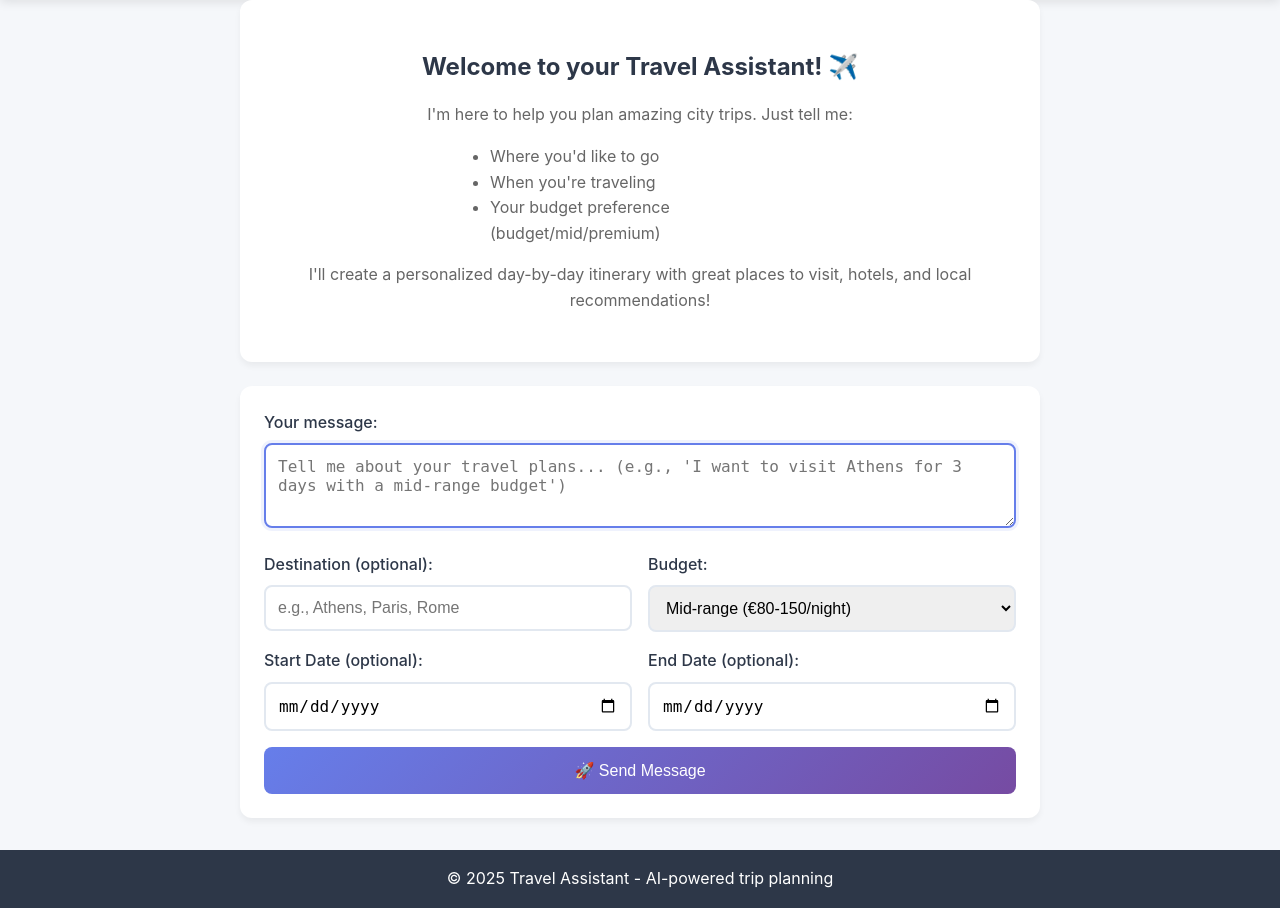
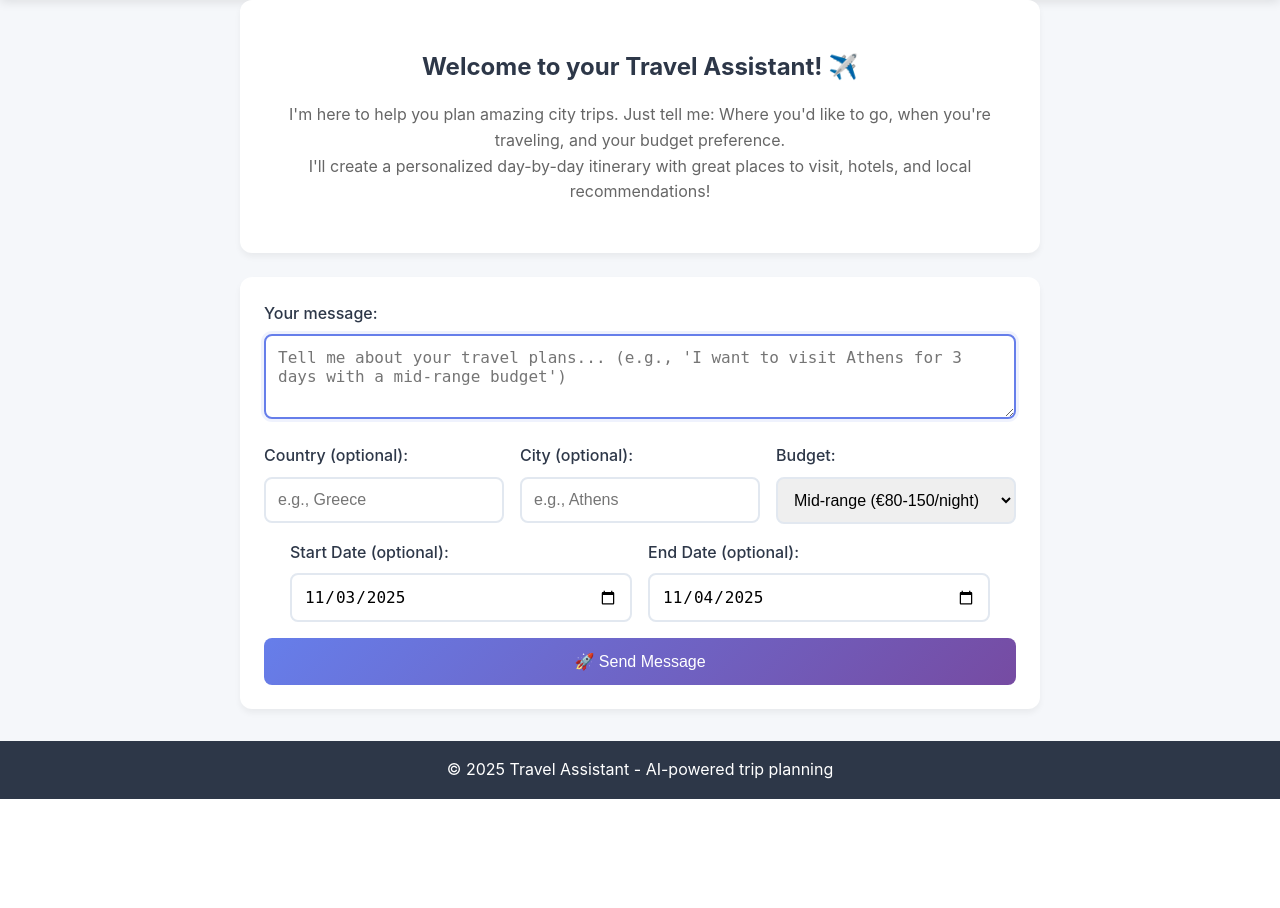
Before and after one commit to lapikuhu/LLM_powered_travel-assistant_demo, a FastAPI app: page / in a window 1280 px wide. Shown: the part 78-986 px from the top of the page. After the commit the page ends 877 px from the top, so only its background shows below. Run offline with FastAPI, Linux system fonts and the light colour scheme; parts of the project's set-up code (start-up, migrations or seed data) failed here and were passed over.

Commit message:
fix: bug fixes, UI fixes and polish

```diff
--- a/app/web/forms.py
+++ b/app/web/forms.py
@@ -8,7 +8,9 @@ from pydantic import BaseModel, Field, validator
 class ChatForm(BaseModel):
     """Form for chat messages."""
     message: str = Field(..., min_length=1, max_length=1000, description="Chat message")
-    destination: Optional[str] = Field(None, max_length=100, description="Destination city")
+    # Split destination into structured fields
+    city: Optional[str] = Field(None, max_length=100, description="Destination city")
+    country: Optional[str] = Field(None, max_length=100, description="Destination country")
     start_date: Optional[date] = Field(None, description="Start date")
     end_date: Optional[date] = Field(None, description="End date")
     budget_tier: Optional[str] = Field(None, description="Budget tier")
--- a/app/web/routes.py
+++ b/app/web/routes.py
@@ -118,7 +118,8 @@ async def home(request: Request):
 async def chat(
     request: Request,
     message: str = Form(...),
-    destination: Optional[str] = Form(None),
+    city: Optional[str] = Form(None),
+    country: Optional[str] = Form(None),
     start_date: Optional[str] = Form(None),
     end_date: Optional[str] = Form(None),
     budget_tier: Optional[str] = Form("mid"),
@@ -132,7 +133,8 @@ async def chat(
         # Validate form data
         form_data = {
             "message": message,
-            "destination": destination,
+            "city": city,
+            "country": country,
             "budget_tier": budget_tier,
         }
 
@@ -181,10 +183,19 @@ async def chat(
         # Process chat message
         orchestrator = LLMOrchestrator(settings, db)
         try:
+            # Combine structured destination fields for LLM context only
+            destination_context = None
+            if form.city and form.country:
+                destination_context = f"{form.city}, {form.country}"
+            elif form.city:
+                destination_context = form.city
+            elif form.country:
+                destination_context = form.country
+
             result = await orchestrator.process_chat_message(
                 session_id=str(session.id),
                 user_message=form.message,
-                destination=form.destination,
+                destination=destination_context,
                 start_date=start_date,
                 end_date=end_date,
                 budget_tier=form.budget_tier,
--- a/app/web/static/styles.css
+++ b/app/web/static/styles.css
@@ -209,8 +209,16 @@ main {
 
 .form-row {
     display: grid;
-    grid-template-columns: 1fr 1fr;
+    grid-template-columns: repeat(3, 1fr);
     gap: 1rem;
+}
+
+/* Date pickers row: center the two fields and keep them wide */
+.form-row-dates {
+    grid-template-columns: repeat(2, minmax(0, 1fr));
+    max-width: 700px;
+    margin-left: auto;
+    margin-right: auto;
 }
 
 .form-group label {
--- a/app/web/templates/base.html
+++ b/app/web/templates/base.html
@@ -4,7 +4,7 @@
     <meta charset="UTF-8">
     <meta name="viewport" content="width=device-width, initial-scale=1.0">
     <title>{% block title %}Travel Assistant{% endblock %}</title>
-    <link rel="stylesheet" href="{{ url_for('static', path='/styles.css') }}?v=2">
+    <link rel="stylesheet" href="{{ url_for('static', path='/styles.css') }}?v=3">
     <!-- Favicons -->
     <link rel="icon" type="image/png" sizes="32x32" href="{{ url_for('assets', path='/imgs/favi/planet_icon_32.png') }}">
     <link rel="icon" type="image/png" sizes="16x16" href="{{ url_for('assets', path='/imgs/favi/planet_icon_16.png') }}">
--- a/app/web/templates/chat.html
+++ b/app/web/templates/chat.html
@@ -32,12 +32,8 @@
         {% else %}
         <div class="welcome-message">
             <h2>Welcome to your Travel Assistant! ✈️</h2>
-            <p>I'm here to help you plan amazing city trips. Just tell me:</p>
-            <ul>
-                <li>Where you'd like to go</li>
-                <li>When you're traveling</li>
-                <li>Your budget preference (budget/mid/premium)</li>
-            </ul>
+            <p>I'm here to help you plan amazing city trips. Just tell me:
+                Where you'd like to go, when you're traveling, and your budget preference.
             <p>I'll create a personalized day-by-day itinerary with great places to visit, hotels, and local recommendations!</p>
         </div>
         {% endif %}
@@ -72,12 +68,22 @@
 
         <div class="form-row">
             <div class="form-group">
-                <label for="destination">Destination (optional):</label>
+                <label for="country">Country (optional):</label>
                 <input
                     type="text"
-                    name="destination"
-                    id="destination"
-                    placeholder="e.g., Athens, Paris, Rome"
+                    name="country"
+                    id="country"
+                    placeholder="e.g., Greece"
+                >
+            </div>
+
+            <div class="form-group">
+                <label for="city">City (optional):</label>
+                <input
+                    type="text"
+                    name="city"
+                    id="city"
+                    placeholder="e.g., Athens"
                 >
             </div>
 
@@ -91,7 +97,7 @@
             </div>
         </div>
 
-        <div class="form-row">
+        <div class="form-row form-row-dates">
             <div class="form-group">
                 <label for="start_date">Start Date (optional):</label>
                 <input type="date" name="start_date" id="start_date">
@@ -121,6 +127,61 @@ document.addEventListener('DOMContentLoaded', function() {
     const messageInput = document.getElementById('message');
     if (messageInput) {
         messageInput.focus();
+    }
+
+    // Set default dates: start=today, end=tomorrow (only if empty)
+    try {
+        const startInput = document.getElementById('start_date');
+        const endInput = document.getElementById('end_date');
+        const formatDate = (d) => {
+            const yyyy = d.getFullYear();
+            const mm = String(d.getMonth() + 1).padStart(2, '0');
+            const dd = String(d.getDate()).padStart(2, '0');
+            return `${yyyy}-${mm}-${dd}`;
+        };
+        const parseLocalDate = (str) => {
+            // Parse YYYY-MM-DD as local date to avoid timezone shifts
+            const [y, m, d] = str.split('-').map(Number);
+            if (!y || !m || !d) return null;
+            return new Date(y, m - 1, d);
+        };
+
+        const today = new Date();
+        const todayStr = formatDate(today);
+        const tomorrow = new Date(today.getFullYear(), today.getMonth(), today.getDate() + 1);
+        const tomorrowStr = formatDate(tomorrow);
+
+        if (startInput && !startInput.value) startInput.value = todayStr;
+        if (endInput && !endInput.value) endInput.value = tomorrowStr;
+        if (endInput) endInput.min = tomorrowStr;
+
+        // Ensure end date is at least next day of current start date
+        if (startInput && endInput && startInput.value) {
+            const s = parseLocalDate(startInput.value);
+            if (s) {
+                const next = new Date(s.getFullYear(), s.getMonth(), s.getDate() + 1);
+                const nextStr = formatDate(next);
+                endInput.min = nextStr;
+                const currentEnd = endInput.value ? parseLocalDate(endInput.value) : null;
+                if (!currentEnd || currentEnd <= s) {
+                    endInput.value = nextStr;
+                }
+            }
+        }
+
+        // When start date changes, set end date to next day and enforce min
+        if (startInput && endInput) {
+            startInput.addEventListener('change', function() {
+                const s = parseLocalDate(this.value);
+                if (!s) return;
+                const next = new Date(s.getFullYear(), s.getMonth(), s.getDate() + 1);
+                const nextStr = formatDate(next);
+                endInput.min = nextStr;
+                endInput.value = nextStr; // auto-advance end date to next day
+            });
+        }
+    } catch (e) {
+        // ignore
     }
 });
 
```
Also changed, not shown: app/orchestration/llm_orchestrator.py (+43 -1 lines), app/providers/hotels/rapid_hotels.py (+39 -0 lines), README.md, travel_assistant.db.
